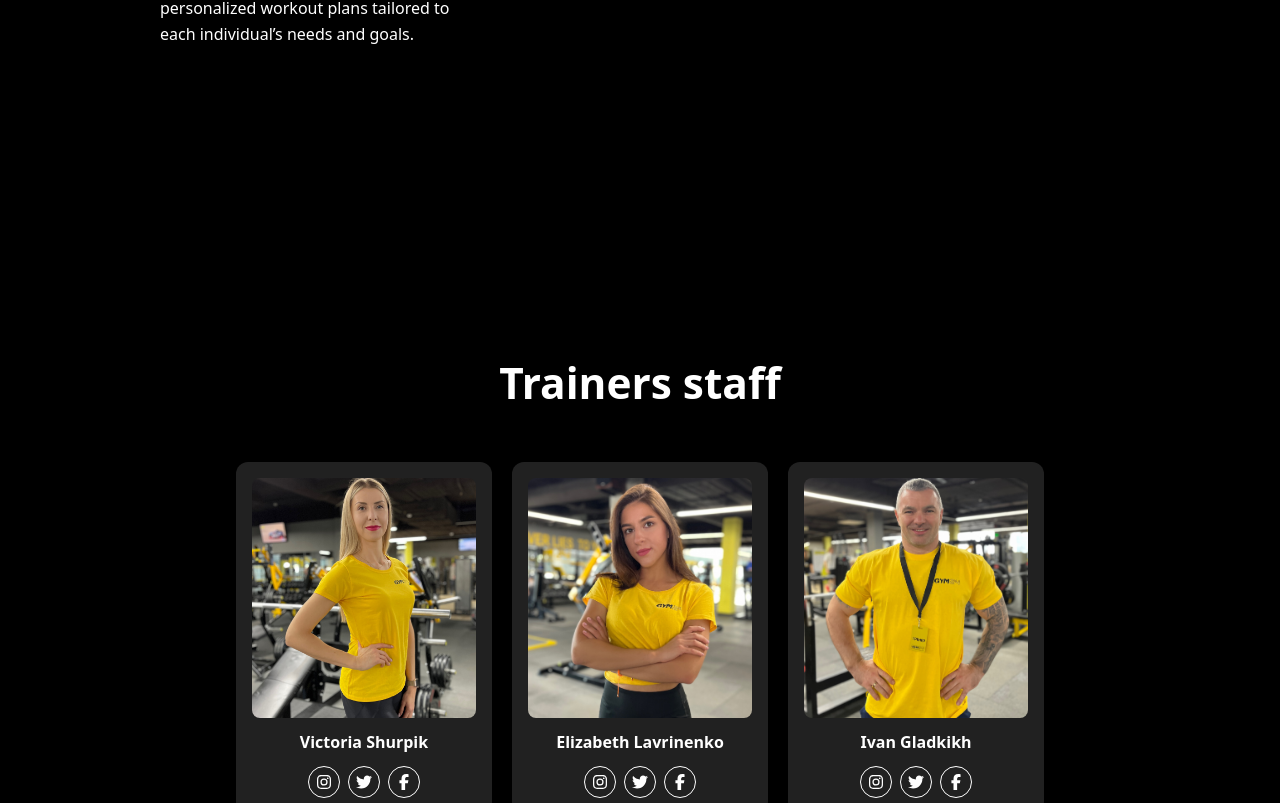
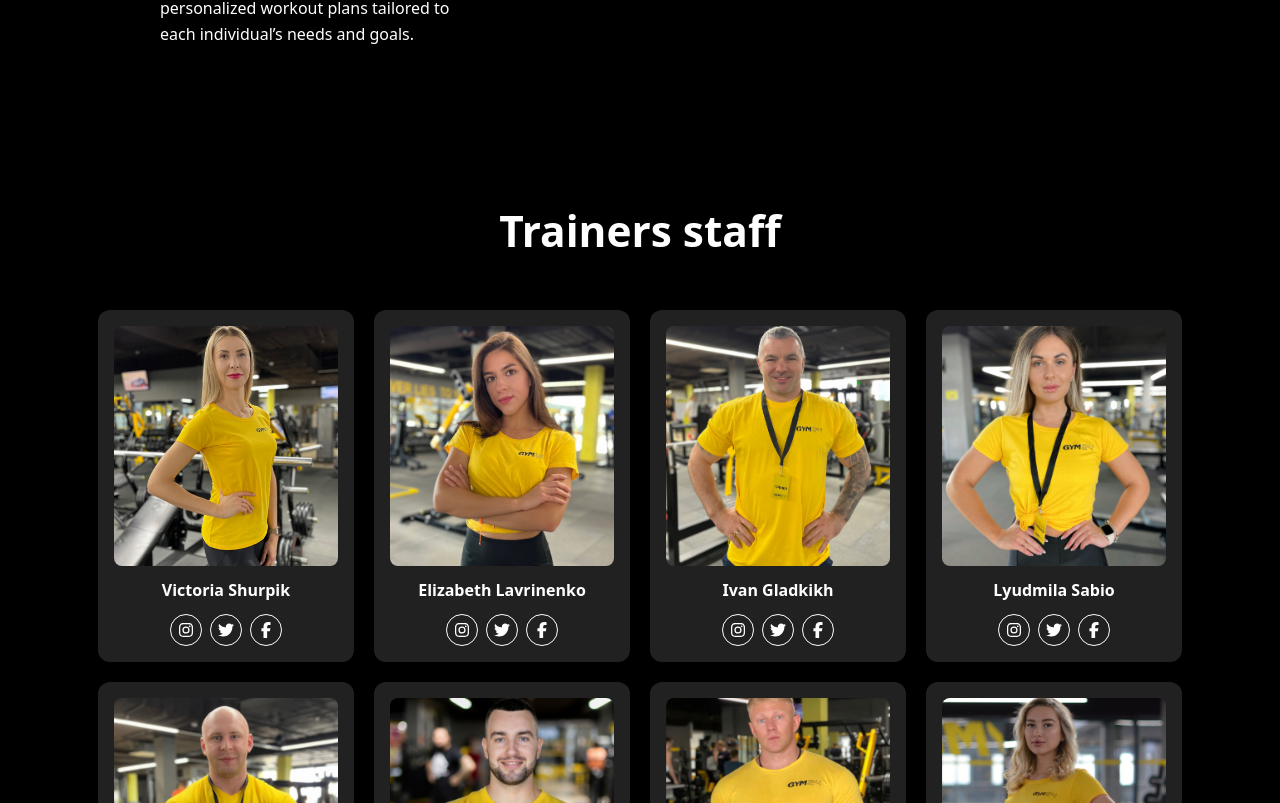
Before and after one commit to kapish07-dev/GYM24, a React (Vite) app: page / in a window 1280 px wide. Shown: the part 2937-3740 px from the top of the page. Built offline with nearby package versions, Linux system fonts and the light colour scheme; a web font is replaced by a local one.

Commit message:
Update Trainers.jsx
trainers section all done :)👍

```diff
--- a/src/components/Trainers.jsx
+++ b/src/components/Trainers.jsx
@@ -93,12 +93,13 @@ const Trainers = () => {
   return (
     <section
       className="bg-black text-white font-sans flex flex-col items-center
-      left-0 top-0 h-full pt-54 px-8 sm:px-8  md:pl-4 md:px-8 lg:px-28 py-8"
+      left-0 top-0 h-full pt-54 px-8 sm:px-8 md:px-8 lg:px-16 py-8 sm:py-16"
       id="trainers"
     >
-      <h2 className="font-montserrat font-bold text-[2rem] sm:text-[2.65rem] mb-8 md:mb-12
-      ">
-        {/* text-2xl sm:text-3xl font-extrabold text-center mb-12 */}
+      <h2
+        className="font-montserrat font-bold text-[2rem] sm:text-[2.65rem] mb-8 md:mb-12
+      "
+      >
         Trainers staff
       </h2>
 
```
